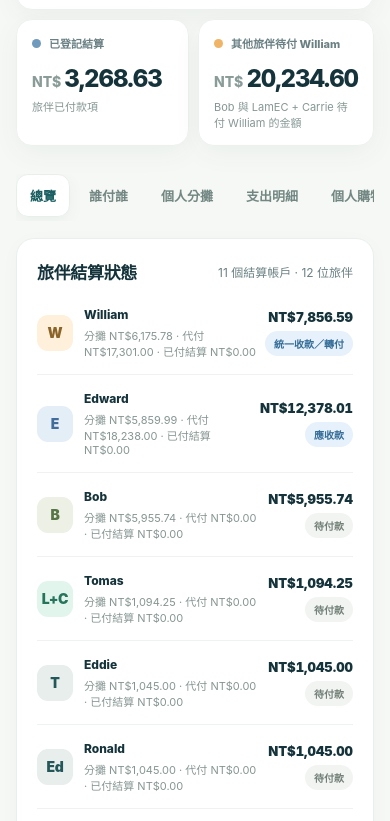
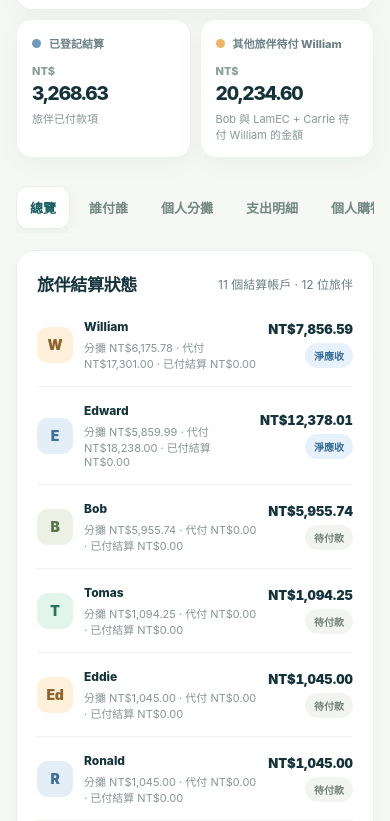
Before and after one commit to wchanhoi/taiwan-travel-ledger, a plain HTML site: page index.html in a window 390 px wide. Shown: the part 328-1149 px from the top of the page. Drawn offline with Linux system fonts and the light colour scheme.

Commit message:
Fix misassigned traveler avatars, net balance labels, mobile overflow and settlement warning

```diff
--- a/index.html
+++ b/index.html
@@ -66,6 +66,7 @@
     .settlement {border-left:4px solid #29a178;background:#f2faf5;border-radius:14px;padding:18px 20px;margin:16px 0 24px;font-size:13px;line-height:1.8;color:#466a5d;}
     .shopping-grid{display:grid;grid-template-columns:repeat(3,minmax(0,1fr));gap:12px;margin:0 0 18px}.shopping-metric{background:#f1f7f4;border-radius:14px;padding:14px}.shopping-metric .tiny{font-size:11px;color:#6d817c}.shopping-metric strong{display:block;font-size:19px;margin-top:7px;font-variant-numeric:tabular-nums}.shopping-title{font-size:15px;font-weight:850;margin:14px 0}.shopping-claim{background:#f8f4ea;border-radius:12px;padding:15px;font-size:13px;line-height:1.8;margin:12px 0}.shopping-owner{font-weight:750;color:#355b59}.shopping-receipt{border-top:1px solid #e4eeea;margin-top:18px;padding-top:12px}.shopping-receipt:first-child{border-top:0;margin-top:0;padding-top:0}@media(max-width:570px){.shopping-grid{grid-template-columns:1fr 1fr}.shopping-metric:first-child{grid-column:1/-1}}
     .transfer-list{display:flex;flex-direction:column;gap:10px}.transfer-route{display:grid;grid-template-columns:minmax(0,1fr) auto minmax(0,1fr) auto;align-items:center;gap:8px;border:1px solid #e6efec;background:#fbfdfb;border-radius:14px;padding:15px}.transfer-person{font-weight:850;font-size:13px;min-width:0;overflow-wrap:anywhere}.transfer-arrow{color:#328479;font-weight:900}.transfer-money{font-size:15px;font-weight:900;text-align:right;white-space:nowrap;font-variant-numeric:tabular-nums}.transfer-scenarios{display:grid;grid-template-columns:1fr 1fr;gap:15px}.transfer-scenario{padding:18px;border:1px solid #e7eee9;border-radius:18px;background:#fff}.transfer-scenario h3{margin:0 0 8px;font-size:15px}.transfer-scenario p{margin:0 0 14px;color:#657d77;font-size:12px;line-height:1.65}.transfer-alert{padding:13px 16px;border-radius:12px;background:#fff7e8;color:#835f26;font-size:12px;line-height:1.7;margin-bottom:17px}.transfer-section{margin:20px 0 13px;font-size:15px;font-weight:850}.transfer-account{display:flex;justify-content:space-between;padding:10px 0;border-bottom:1px solid #edf2ee;font-size:13px}.transfer-account strong{font-variant-numeric:tabular-nums}@media(max-width:800px){.transfer-scenarios{grid-template-columns:1fr}}@media(max-width:570px){.transfer-route{grid-template-columns:minmax(0,1fr) auto minmax(0,1fr);gap:6px}.transfer-money{grid-column:1/-1;text-align:left;padding-top:4px;font-size:18px}}
+    @media(max-width:570px){.stat-grid .stat:not(:first-child) .number{font-size:clamp(18px,4.9vw,22px);letter-spacing:-.055em;white-space:normal;overflow-wrap:anywhere}.stat-grid .stat:not(:first-child) .number small{display:block;font-size:11px;margin:0 0 3px}.stat-grid .stat:first-child .number{font-size:clamp(24px,7vw,30px)}.account .acc-right{max-width:140px}.transfer-route .transfer-money{overflow-wrap:anywhere}}
     .empty{padding:40px;text-align:center;color:var(--muted);font-size:14px;}
     .footer{color:#8da29c;text-align:center;font-size:11px;line-height:1.8;padding:37px 15px 40px;}
     .sync{display:flex;align-items:center;gap:7px;font-size:11px;color:#7d9690}
@@ -130,7 +131,7 @@
   const fmtDate = value => escapeHTML(value||'未記錄');
   const catEmoji = cat => /餐/.test(cat)?'🍜':/車/.test(cat)?'🚕':/機場/.test(cat)?'✈️':/住/.test(cat)?'🏨':'🧾';
   const colors = ['#196f6b','#e8aa60','#83b5b3','#8a93c7','#b7a693','#bad8bf'];
-  const avatars=['W','E','B','L+C','T','Ed','R','LC','LL','M','H'];
+  const avatarInitials = name => ({William:'W',Edward:'E',Bob:'B',Tomas:'T',Eddie:'Ed',Ronald:'R','Leo Chau':'LC','Leo Lee':'LL',Marco:'M',Ho:'H','LamEC + Carrie':'L+C'})[name] || String(name).split(/[\\s+]+/).filter(Boolean).map(w=>w[0].toUpperCase()).join('').slice(0,3);
 
   function calculate(data){
     if(!data || !Array.isArray(data.travelers) || !Array.isArray(data.expenses) || !Array.isArray(data.settlements)) throw Error('資料格式不正確');
@@ -256,9 +257,9 @@
     $('donut-total').textContent=number(model.expenseTotal);
     const acc=model.accounts;
     $('accounts-list').innerHTML=acc.map((a,i)=>{
-      let status=a.name===model.collector?'統一收款／轉付':a.net<0?'應收款':a.net>0?'待付款':'已結清';
+      let status=a.net<0?'淨應收':a.net>0?'待付款':'已結清';
       let cls=a.net===0?'settled':a.net<0?'advance':'unconfirmed';
-      return '<div class="account"><div class="avatar a'+(i+1)+'">'+(avatars[i]||'•')+'</div>'+
+      return '<div class="account"><div class="avatar a'+((i%4)+1)+'">'+escapeHTML(avatarInitials(a.name))+'</div>'+
         '<div><div class="acc-name">'+escapeHTML(a.name)+'</div><div class="acc-detail">分攤 '+currency(a.due)+' · 代付 '+currency(a.advanced)+' · 已付結算 '+currency(a.paid)+'</div></div>'+
         '<div class="acc-right"><div class="acc-number">'+currency(Math.abs(a.net))+'</div><span class="pill '+cls+'">'+status+'</span></div></div>';
     }).join('');
@@ -266,9 +267,9 @@
       '<tr><td class="name">'+escapeHTML(a.name)+'<div class="smallsub">'+(a.members.length===2?'兩人合併':'個人')+'</div></td>'+
       '<td class="num">'+currency(a.due)+'</td><td class="num">'+currency(a.advanced)+'</td>'+
       '<td class="num">'+currency(a.paid)+'</td><td class="num">'+
-      (a.name===model.collector?'代收／待轉 ':a.net<0?'應收 ':a.net>0?'待付 ':'已結清 ')+currency(Math.abs(a.net))+'</td>'+
+      (a.net<0?'應收 ':a.net>0?'待付 ':'已結清 ')+currency(Math.abs(a.net))+'</td>'+
       '<td><span class="pill '+(a.net<0?'advance':a.net===0?'settled':'unconfirmed')+'">'+
-      (a.name===model.collector?'統一結算':a.net<0?'應收':a.net>0?'待付':'已結清')+'</span></td></tr>'
+      (a.net<0?'應收':a.net>0?'待付':'已結清')+'</span></td></tr>'
     ).join('');
     const cats=model.categories.filter(c=>c.amount>0);
     const totalCats=cats.reduce((n,c)=>n+c.amount,0);
@@ -281,7 +282,7 @@
     const couple=acc.find(a=>a.name==='LamEC + Carrie');
     const historical=data.settlements.map(p=>({from:p.account,to:p.receivedBy||'收款人未確認',amount:p.amountCents}));
     const historicalHtml='<div class="transfer-section">已經付款（不需重付）</div>'+routeHtml(historical);
-    const pendingHtml='<div class="transfer-section">尚待轉帳 · 共同開支</div>'+routeHtml(model.routes);
+    const pendingHtml='<div class="transfer-section">尚待轉帳 · 共同開支</div>'+(model.unknownRecipient?'<div class="transfer-alert">有結算收款人未確認，暫時無法安全生成轉帳路線。</div>':routeHtml(model.routes));
     const warning=model.unknownRecipient?'<div class="transfer-alert">有收款人未確認的結算紀錄 '+currency(model.unknownRecipient)+'，請核實才進行轉帳。</div>':'';
     const explanation='<div class="hint">'+escapeHTML(model.collector)+' 統一收取共同開支，然後轉付 '+escapeHTML(model.forwardTo)+'。待轉帳金額只是結算建議，尚未記錄為實際付款。已付給 '+escapeHTML(model.collector)+' 的款項已計入。</div>';
     const shoppingRoutes=model.shoppingClaims.map(c=>({from:c.from,to:c.to,amount:c.amount}));
@@ -290,7 +291,7 @@
     $('transfer-content').innerHTML=allTransfers;
     $('transfer-overview').innerHTML=warning+pendingHtml+explanation+shoppingTransfer;
     $('settlement-note').innerHTML=couple?
-      '<b>LamEC + Carrie 已付 '+currency(couple.paid)+' 給 '+escapeHTML(model.collector)+'</b>。目前累計應分攤 '+currency(couple.due)+'，尚差 '+currency(Math.max(0,couple.net))+'。':
+      '<b>LamEC + Carrie 已登記付款 '+currency(couple.paid)+'</b>。目前累計應分攤 '+currency(couple.due)+'，尚差 '+currency(Math.max(0,couple.net))+'；付款收款人見下方紀錄。':
       '目前沒有合併帳戶的結算資料。';
     $('shopping-overview').innerHTML=shoppingHtml(model);
     $('shopping-summary').innerHTML=shoppingHtml(model);
```
